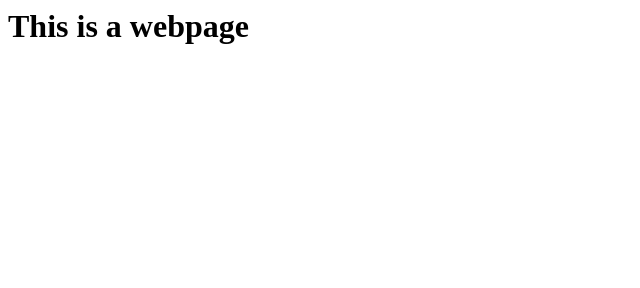
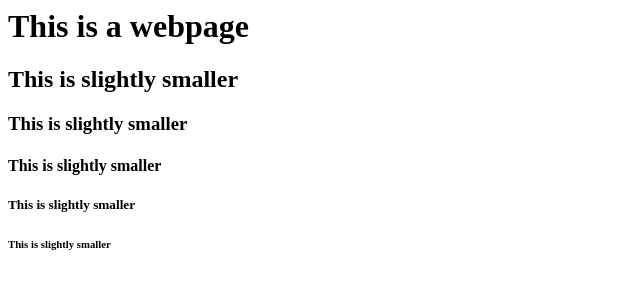
Before and after one commit to rcav9854/rcav9854.github.io, a plain HTML site: page index.html in a window 1280 px wide. Shown: the whole page, without its empty margins (0-640 px from the left). Drawn offline with Linux system fonts and the light colour scheme.

Commit message:
Update index.html

```diff
--- a/index.html
+++ b/index.html
@@ -4,5 +4,11 @@
  </head>
  <body>
    <h1> This is a webpage </h1>
+   <h2> This is slightly smaller <h2/>
+   <h3> This is slightly smaller <h3/>
+   <h4> This is slightly smaller <h4/>
+   <h5> This is slightly smaller <h5/>
+   <h6> This is slightly smaller <h6/>
+
   </body>
 </html>
```
